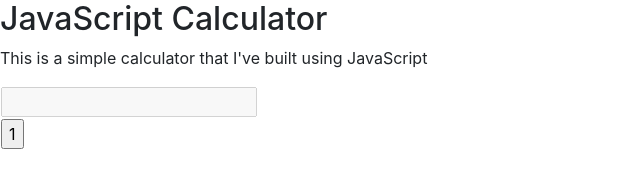
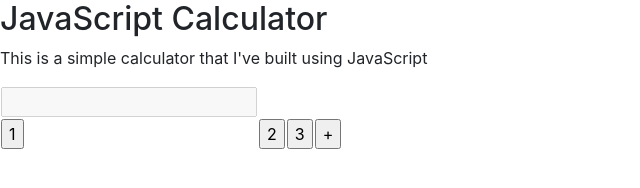
Before and after one commit to fullStackMartinez/javascript-calculator, a plain HTML site: page index.html in a window 1280 px wide. Shown: the whole page, without its empty margins (0-640 px from the left). Drawn offline with nearby package versions, Linux system fonts and the light colour scheme.

Commit message:
first row of calculator buttons with inputs included

```diff
--- a/index.html
+++ b/index.html
@@ -20,6 +20,9 @@
 				</tr>
 				<tr>
 					<td><input type="button" name="one" value="1" onclick="calculator.display.value += '1'"></td>
+					<td><input type="button" name="two" value="2" onclick="calculator.display.value += '2'"></td>
+					<td><input type="button" name="three" value="3" onclick="calculator.display.value += '3'"></td>
+					<td><input type="button" class="operator" name="plus" value="+" onclick="calculator.display.value += '+'"></td>
 				</tr>
 			</table>
 
```
